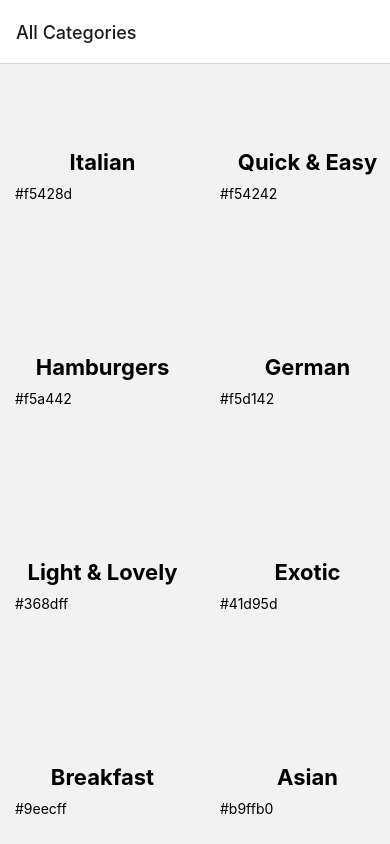
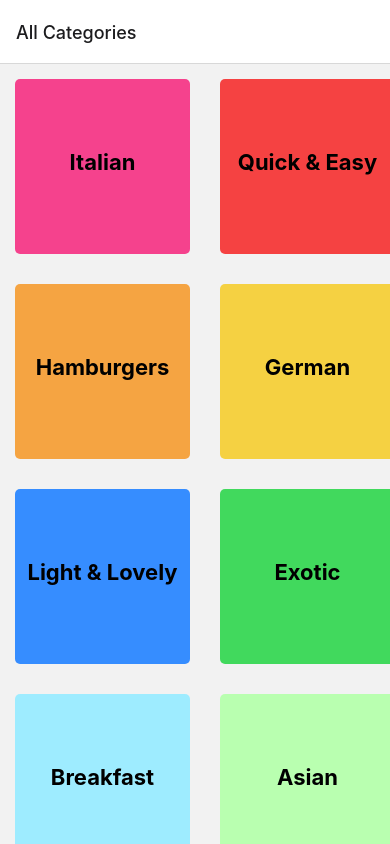
Before and after one commit to pierlupo/tp-17032023, a React Native app: screen /Home in a window 390 px wide. Built offline with nearby package versions, Linux system fonts and the light colour scheme.

Commit message:
HomePage ok

```diff
--- a/component/MenuButton.js
+++ b/component/MenuButton.js
@@ -1,19 +1,21 @@
 import { StyleSheet, Text, View, Pressable } from 'react-native'
 import React from 'react'
+import Category from '../models/category'
 
 export default function MenuButton({onPress, title, size, backgroundColor, color}) {
 
-    // function goToPage() {
-    //     console.log("clic");
-    //     navigation.navigate("AboutMeal")
-    //     }
+    function goToPage() {
+        console.log("clic");
+        navigation.navigate("AboutMeal")
+        }
   return (
 
-    <Pressable onPress={onPress}>
-    <View style={styles.catContainer}  >
+    <Pressable onPress={goToPage}>
+
+    <View style={styles.catContainer} >
       <Text style={styles.catTitle}>{title}</Text>
-      <Text>{color}</Text>
     </View>
+
     </Pressable>
 )
 }
@@ -23,9 +25,6 @@ const styles = StyleSheet.create({
 catContainer: {
 height: 175,
 width: 175,
-borderRadius: 5,
-margin:15,
-// backgroundColor:{color},
 },
 catTitle: {
 padding:10,
--- a/component/homePage.js
+++ b/component/homePage.js
@@ -18,6 +18,7 @@ export default function HomePage({navigation, route}) {
 
   const [CatItems, setCatItems] = useState(CATEGORIES);
   const numColumns = 2
+
   function goToPage() {
     console.log("clic");
     navigation.navigate("AboutMeal")
@@ -25,35 +26,22 @@ export default function HomePage({navigation, route}) {
 
   return (
     <View style={styles.container}>
-      {/* <Pressable onPress={() => navigation.navigate("AboutMeal")}>
-      <View style={styles.catContainer}>
-        <Text style={styles.catTitle}>Italian</Text>
-          </Pressable>
-
-      {/* <View style={styles.row}>
-        <MenuButton />
-        <MenuButton />
-      </View>
-      <View style={styles.row}>
-        <MenuButton />
-        <MenuButton />
-      </View>
-      <View style={styles.row}>
-        <MenuButton />
-        <MenuButton />
-      </View>
-      <View style={styles.row}>
-        <MenuButton />
-        <MenuButton />
-      </View> */}
 
       <FlatList data={CatItems} numColumns={numColumns} renderItem={(itemData) => {
 
           return (
-             <MenuButton id={itemData.item.id} title={itemData.item.title} color={itemData.item.color} onPress={goToPage}/>
+            <Pressable onPress={goToPage}>
+            <View  style={{
+              backgroundColor: itemData.item.color,
+              margin: 15,
+              borderRadius: 5,
+            }}>
+             <MenuButton  id={itemData.item.id} title={itemData.item.title} />
+             </View>
+             </Pressable>
            )
         }} keyExtractor={(item,index) => {
-          return item.id
+          return item.color
         }}></FlatList>
 
     </View>
@@ -63,11 +51,5 @@ const styles = StyleSheet.create({
   container: {
     flex: 1,
   },
-  // row: {
-  //   Width: '100%',
-  //   flexDirection: 'row',
-  //   justifyContent: 'space-around',
-
-  // },
 
 });
```
